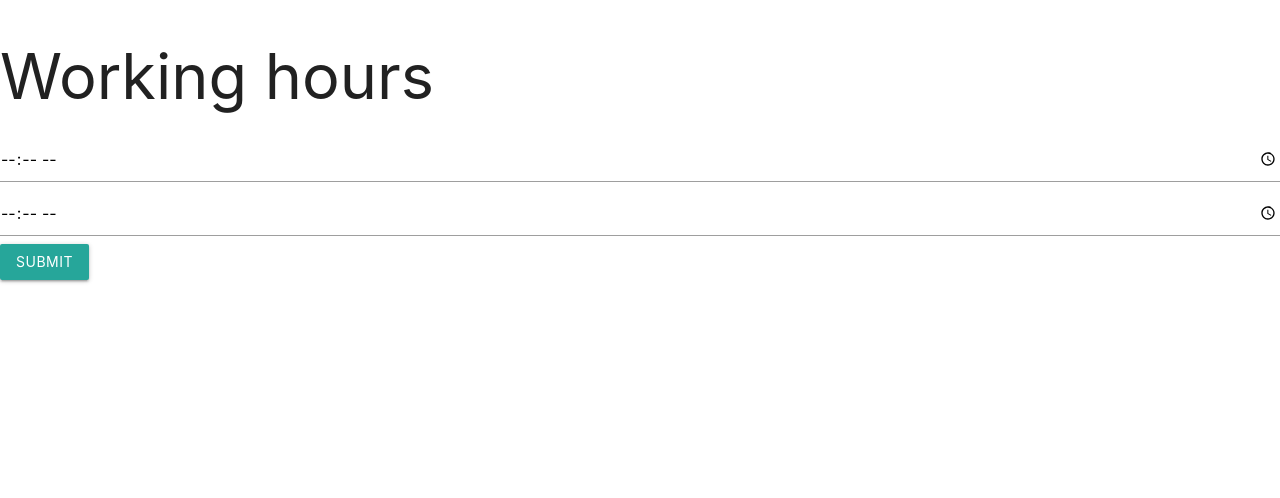
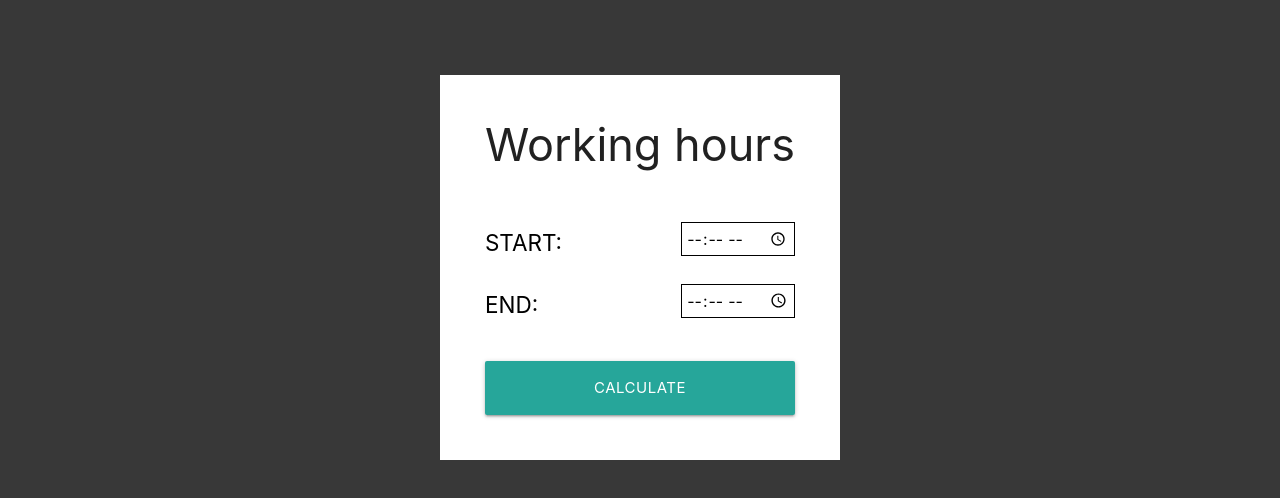
Before and after one commit to JoakimTeixeira/working-hours, a React (Create React App) app in the folder front-web/: page / in a window 1280 px wide. Shown: the top 498 px of the page. Built offline with nearby package versions, Linux system fonts and the light colour scheme.

Commit message:
Add basic styling

```diff
--- /dev/null
+++ b/front-web/src/App.css
@@ -0,0 +1,26 @@
+*,
+*:before,
+*:after {
+  margin: 0;
+  padding: 0;
+  box-sizing: border-box;
+}
+
+html {
+  background-color: #383838;
+}
+
+main.container {
+  background-color: #fff;
+  min-width: 200px;
+  max-width: 400px;
+  margin-top: 5rem;
+  margin-bottom: 3rem;
+  padding: 3rem;
+}
+
+.container h1 {
+  font-size: 3rem;
+  margin: 0 0 2rem 0;
+  text-align: center;
+}
--- a/front-web/src/App.jsx
+++ b/front-web/src/App.jsx
@@ -4,19 +4,28 @@ import Button from 'components/Button';
 import Result from 'components/Result';
 import { TimeContext } from 'contexts/TimeContext';
 import { AlertMessage } from 'components/AlertMessage';
+import './App.css';
 
 function App() {
   const { isError, clearError } = useContext(TimeContext);
 
   return (
     <>
-      <h1>Working hours</h1>
+      <main className="container">
+        <section>
+          <h1>Working hours</h1>
 
-      {isError && <AlertMessage isError={isError} clearError={clearError} />}
-      <Input inputName="t1" />
-      <Input inputName="t2" />
-      <Button />
-      <Result />
+          {isError && <AlertMessage isError={isError} clearError={clearError} />}
+          <div style={{ padding: '1.5rem 0 1rem 0' }}>
+            <Input inputName="t1" inputLabel="START: " />
+            <Input inputName="t2" inputLabel="END: " />
+          </div>
+          <Button />
+        </section>
+        <section>
+          <Result />
+        </section>
+      </main>
     </>
   );
 }
--- a/front-web/src/components/Button.jsx
+++ b/front-web/src/components/Button.jsx
@@ -29,12 +29,13 @@ const Button = () => {
 
   return (
     <button
-      className="btn waves-effect waves-light"
+      className="btn-large waves-effect waves-light"
       type="submit"
       name="action"
       onClick={convertTimeToMinutes}
+      style={{ width: '100%' }}
     >
-      Submit
+      CALCULATE
     </button>
   );
 };
--- a/front-web/src/components/Input.jsx
+++ b/front-web/src/components/Input.jsx
@@ -2,9 +2,10 @@ import React, { useContext } from 'react';
 import PropTypes from 'prop-types';
 import { TimeContext } from 'contexts/TimeContext';
 
-const Input = ({ inputName }) => {
+const Input = ({ inputName, inputLabel }) => {
   Input.propTypes = {
     inputName: PropTypes.string.isRequired,
+    inputLabel: PropTypes.string.isRequired,
   };
 
   const { time, setTime } = useContext(TimeContext);
@@ -21,12 +22,20 @@ const Input = ({ inputName }) => {
   };
 
   return (
+    <article className="row label-container" style={{ display: 'flex', alignItems: 'center' }}>
+      <label htmlFor={inputName} className="col s4" style={{ marginLeft: '0', padding: '0' }}>
+        <span style={{ color: '#000', fontSize: '1.5rem' }}>{inputLabel}</span>
+      </label>
       <input
         type="time"
         name={inputName}
+        id={inputName}
+        className="col s4"
+        style={{ border: '1px solid black', padding: '.3rem', height: '100%' }}
         value={handleInputValue()}
         onChange={(e) => handleInput(e, inputName)}
       />
+    </article>
   );
 };
 
--- a/front-web/src/components/Result.jsx
+++ b/front-web/src/components/Result.jsx
@@ -82,10 +82,10 @@ const Result = () => {
 
   return (
     verifyResult() && (
-      <section>
+      <>
         <div>{`Diurnal: ${convertedResult.diurnal}`}</div>
         <div>{`Nocturnal: ${convertedResult.nocturnal}`}</div>
-      </section>
+      </>
     )
   );
 };
```
Lines whose indentation alone changed are shown as unchanged.
